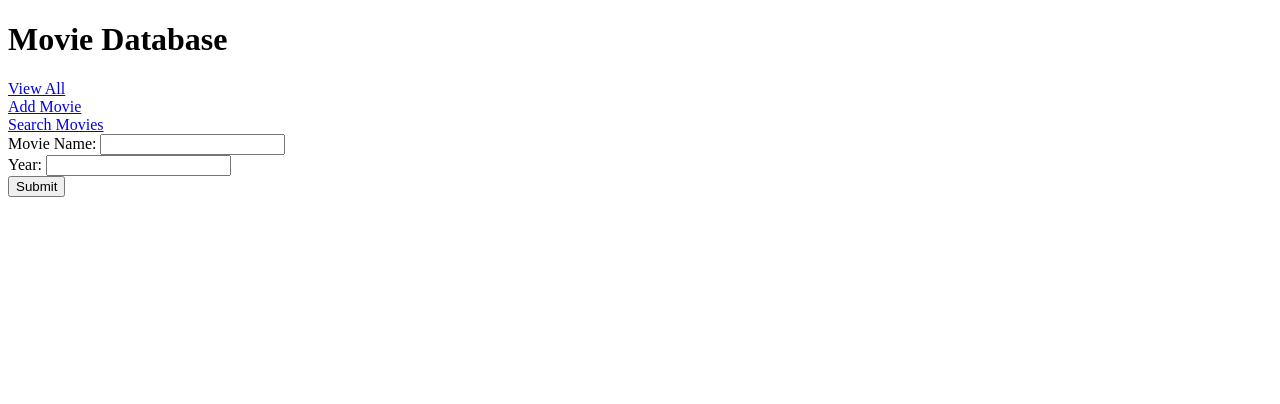
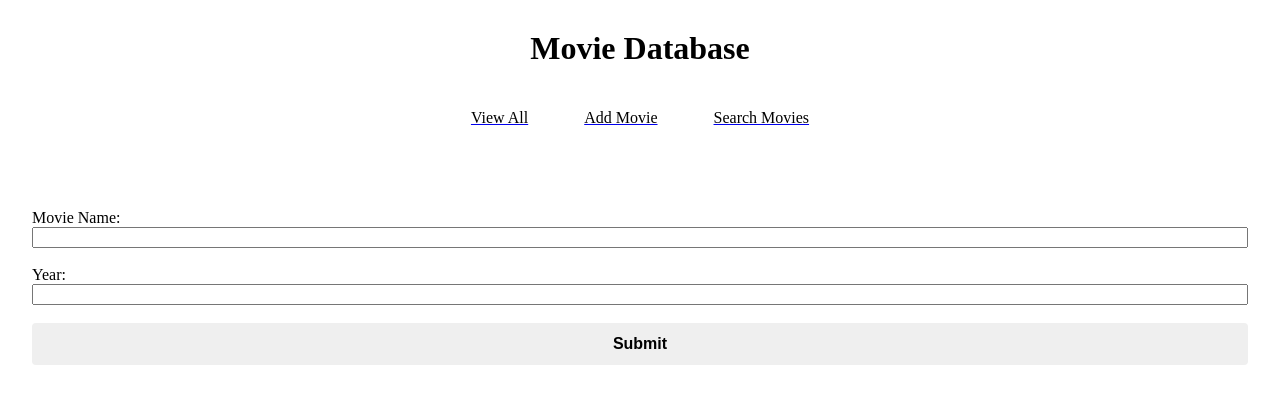
Before and after one commit to lauraliu518/webDev, a PHP site: page /assignment08/add_form.php?submitted=1 in a window 1280 px wide. Shown: the top 404 px of the page. Run offline with PHP 8.4, Linux system fonts and the light colour scheme; data that the repository does not hold is empty.

Commit message:
assignment 8

```diff
--- a/assignment08/add_form.php
+++ b/assignment08/add_form.php
@@ -3,26 +3,69 @@
     <head>
         <title>Assignment 8</title>
         <style>
-            table {
-                width: 100%;
+body {
+                margin: 0;
+                padding: 0;
+            }
+            h1 {
+                text-align: center;
+                margin-top: 30px;
+            }
+            #selectionBar {
+                display: flex;
+                justify-content: center;
+                margin: 30px 0 40px 0;
+            }
+            #selectionBar a div {
+                color: black;
+                padding: 12px 28px;
+                font-weight: 500;
+            }
+            form {
+                background: #fff;
+                margin: 0 auto 30px auto;
+                padding: 30px 32px 24px 32px;
+                display: flex;
+                flex-direction: column;
             }
 
-            .error {
-                background-color: red;
+            ul {
+                background: #fff;
+                margin: 18px auto;
+                padding: 18px 24px;
+                border-radius: 7px;
+            }
+            ul li {
+                font-size: 1.08rem;
+                color: #222;
+                padding: 6px 0;
+            }
+            .saved {
+                background-color: #43a047;
                 color: #FFFFFF;
                 padding: 10px;
                 margin-bottom: 20px;
                 border-radius: 4px;
                 text-align: center;
             }
-
-            .saved {
-                background-color: lightgreen;
+            .error {
+                background-color: #e53935;
                 color: #FFFFFF;
                 padding: 10px;
                 margin-bottom: 20px;
+                text-align: center;
+                margin-left: auto;
+                margin-right: auto;
+            }
+
+            form input[type="submit"] {
+                background: #lightpurple;
+                color: #000;
+                border: none;
                 border-radius: 4px;
-                text-align: center;
+                padding: 12px 0;
+                font-size: 1rem;
+                font-weight: 600;
             }
         </style>
     </head>
```
Also changed, not shown: assignment08/index.php (+62 -8 lines), assignment08/search_form.php (+66 -23 lines), assignment08/databases/movies.db, 1 other file.
